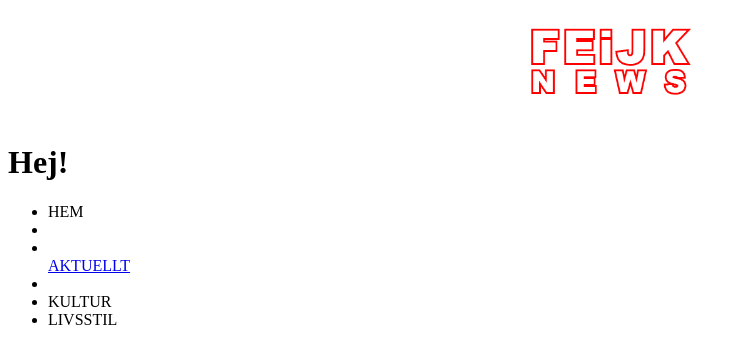
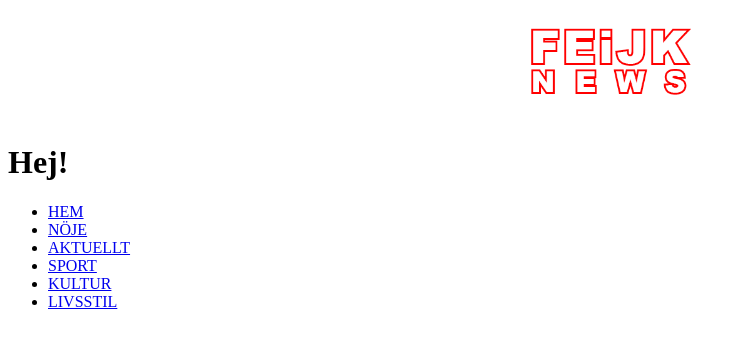
Before and after one commit to annamajs/FEiJKNEWS, a plain HTML site: page index.html in a window 1280 px wide. Shown: the whole page, without its empty margins (0-745 px from the left). Drawn offline with Linux system fonts and the light colour scheme.

Commit message:
Update index.html

```diff
--- a/index.html
+++ b/index.html
@@ -35,12 +35,12 @@
     -->
 <nav>
     <ul>
-        <li><a href="index.html"></a> HEM </li>
-        <li></li><a href="larsson.html"></a>
-        <li></li><a href="horvallius.html">AKTUELLT</a>
-        <li></li><a href="Takow.html"></a>
-        <li> <a href="thornander.html"></a>KULTUR</li>
-        <li> <a href="anna">   </a>LIVSSTIL</li>
+        <li><a href="index.html">HEM</a> </li>
+        <li><a href="larsson.html">NÖJE</a></li>
+        <li><a href="horvallius.html">AKTUELLT</a></li>
+        <li><a href="Takow.html">SPORT</a></li>
+        <li><a href="thornander.html">KULTUR</a></li>
+        <li> <a href="anna"> LIVSSTIL </a></li>
     </ul>
 </nav>
 
```
